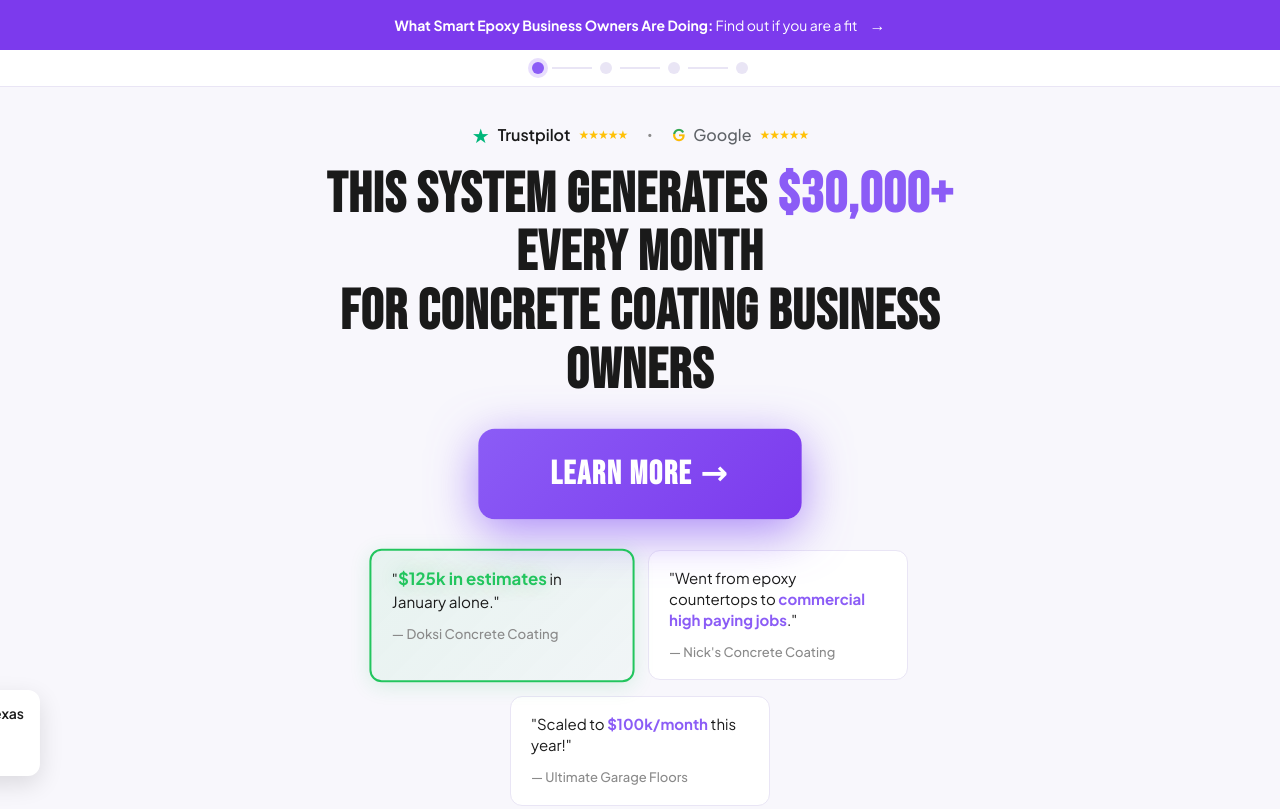
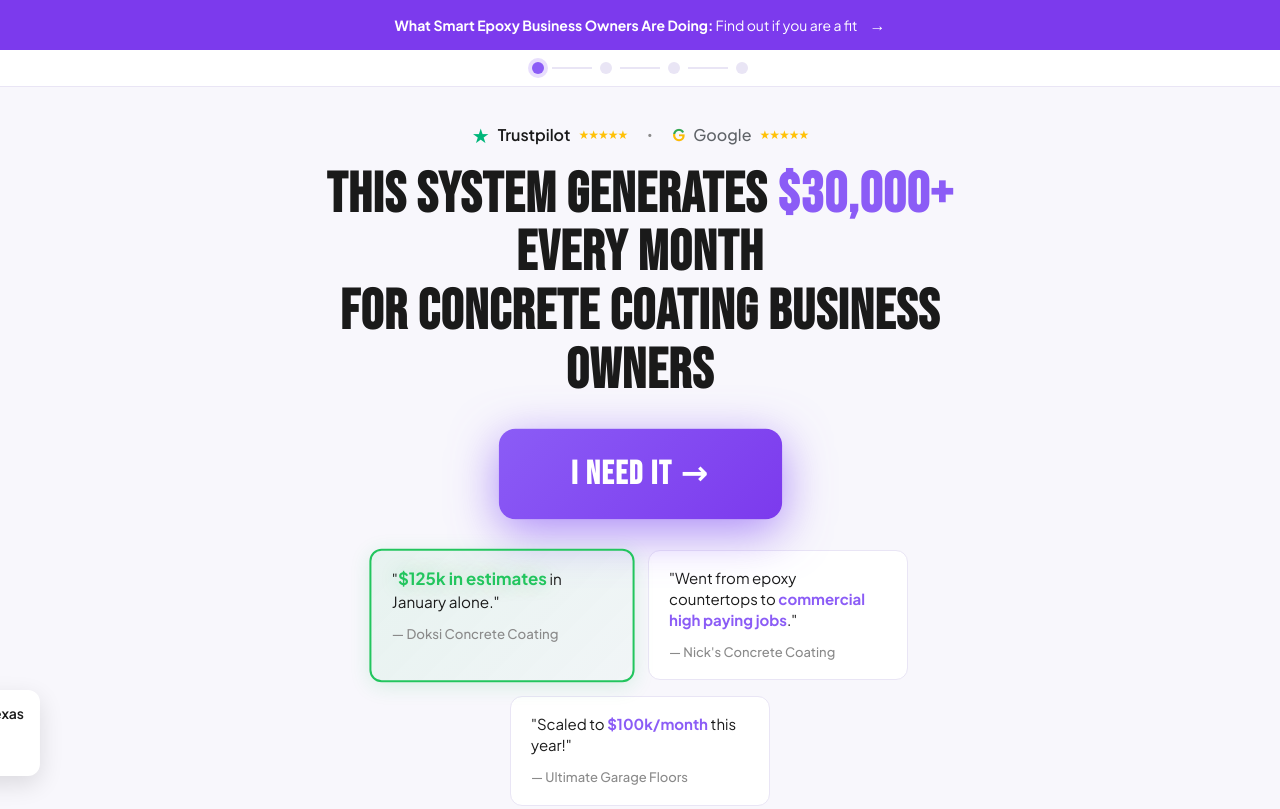
Before and after one commit to Admedic1/Concretemarketingpros, a plain HTML site: page index.html in a window 1280 px wide. Shown: the top 809 px of the page. Drawn offline with Linux system fonts and the light colour scheme; a script that the page names is missing.

Commit message:
Change CTA to I NEED IT

```diff
--- a/index.html
+++ b/index.html
@@ -72,7 +72,7 @@
                 </h1>
 
                 <button class="cta-button primary hero-cta" onclick="nextStep(1)">
-                    <strong>LEARN MORE</strong>
+                    <strong>I NEED IT</strong>
                     <span class="arrow">→</span>
                 </button>
 
```
